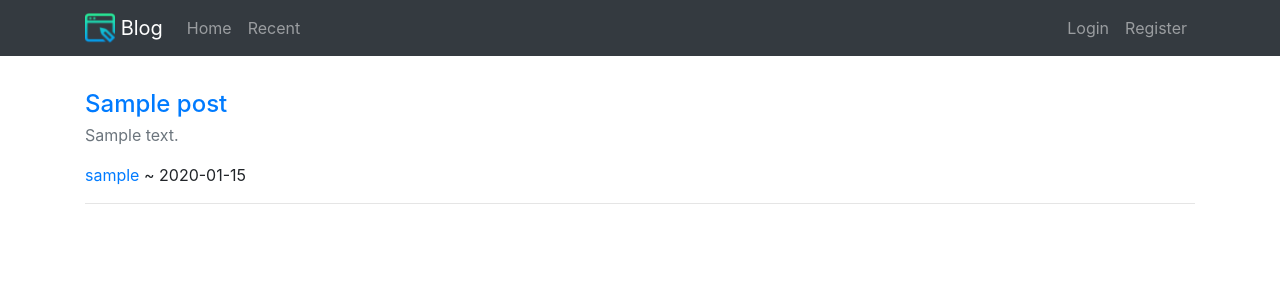
After one commit to BLM16/Blog, a Flask app: page /recent in a window 1280 px wide. The commit adds this page. Shown: the top 300 px of the page. Run offline with Flask 2, Linux system fonts and the light colour scheme; tables that the repository leaves empty hold one stand-in row (values such as "Sample post"); some libraries are stand-ins or nearby versions.

Commit message:
Added recent posts page

```diff
--- a/App.py
+++ b/App.py
@@ -130,6 +130,19 @@ def User_Profile(username):
 def View_Post(post_id):
     pass
 
+@app.route('/recent')
+def Recent():
+    # Connect to DB
+    with engine.connect() as con:
+        try:
+            statement = text("SELECT p.id, p.title, p.content, p.date_created AS date, user.username AS author FROM post AS p INNER JOIN user ON (p.author_id = user.id) ORDER BY p.id DESC LIMIT 25")
+            posts = con.execute(statement).fetchall()
+        except:
+            # Change this into an error page of some sort
+            return redirect(url_for('Main'))
+
+    return render_template('recent.html', posts = posts)
+
 @app.route('/logout')
 def Logout():
     # Delete the user's session
--- a/templates/layout.html
+++ b/templates/layout.html
@@ -33,6 +33,9 @@
                     <li class="nav-item">
                         <a href="{{ url_for('Main') }}" class="nav-link">Home</a>
                     </li>
+                    <li class="nav-item">
+                        <a href="{{ url_for('Recent') }}" class="nav-link">Recent</a>
+                    </li>
                 </ul>
             </div>
             <div class="collapse navbar-collapse">
@@ -59,8 +62,13 @@
             </div>
         </div>
     </nav>
-    <div class="top-spacemaker" style="padding-top: 50px;"></div>
+    <div class="top-spacemaker" style="padding-top: calc(50px + 5vh);"></div>
 {% endblock %}
 
 {% block content %}
 {% endblock %}
+
+{% block scripts %}
+<script src="https://code.jquery.com/jquery-3.5.1.slim.min.js" integrity="sha384-DfXdz2htPH0lsSSs5nCTpuj/zy4C+OGpamoFVy38MVBnE+IbbVYUew+OrCXaRkfj" crossorigin="anonymous"></script>
+<script src="https://cdn.jsdelivr.net/npm/bootstrap@4.5.3/dist/js/bootstrap.bundle.min.js" integrity="sha384-ho+j7jyWK8fNQe+A12Hb8AhRq26LrZ/JpcUGGOn+Y7RsweNrtN/tE3MoK7ZeZDyx" crossorigin="anonymous"></script>
+{% endblock %}
--- a/templates/profile.html
+++ b/templates/profile.html
@@ -3,7 +3,7 @@
 
 {% block content %}
 {{ super() }}
-    <div class="container" style="padding-top: 5vh;">
+    <div class="container">
         <div class="row">
             <div class="card sticky-top" style="width: 35%; margin-right: 2vw; height: fit-content; top: calc(50px + 5vh);">
                 <div class="card-body">
@@ -34,7 +34,7 @@
                         <a href="{{ url_for('View_Post', post_id = post.id) }}" class="post">
                             <h4 class="mb-1">{{ post.title }}</h4>
                         </a>
-                        <p style="text-overflow: ellipsis; white-space: nowrap; overflow: hidden;">{{ post.content }}</p>
+                        <p class="text-muted" style="text-overflow: ellipsis; white-space: nowrap; overflow: hidden;">{{ post.content }}</p>
                     {% endfor %}
                 </div>
             </div>
--- /dev/null
+++ b/templates/recent.html
@@ -0,0 +1,16 @@
+{% extends "layout.html" %}
+{% block title %}Recent Posts{% endblock %}
+
+{% block content %}
+    {{ super() }}
+    <div class="container">
+        {% for post in posts %}
+            <a href="{{ url_for('View_Post', post_id = post.id) }}" class="post">
+                <h4 class="mb-1">{{ post.title }}</h4>
+            </a>
+            <p class="text-muted" style="text-overflow: ellipsis; white-space: nowrap; overflow: hidden;">{{ post.content }}</p>
+            <p><a href="{{ url_for('User_Profile', username = post.author) }}">{{ post.author }}</a> ~ {{ post.date }}</p>
+            <hr class="mt-1 mb-3" />
+        {% endfor %}
+    </div>
+{% endblock %}
```
Also changed, not shown: README.md.
